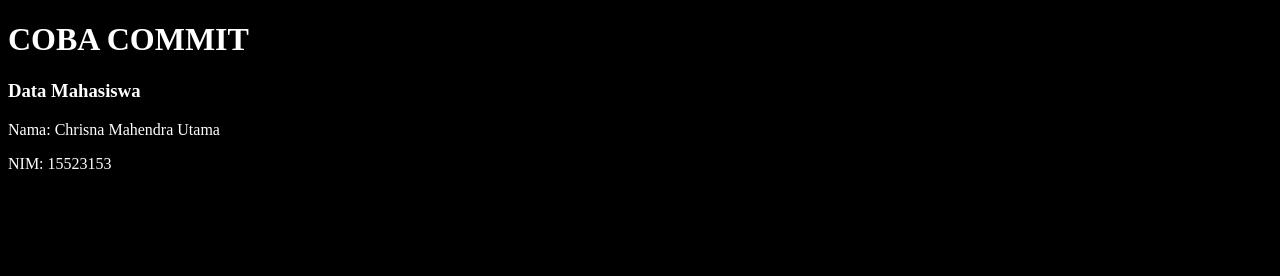
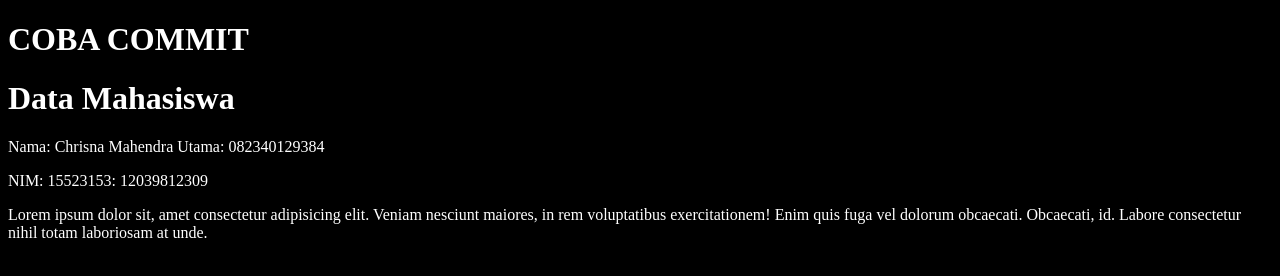
Before and after one commit to chrisna28/wpu-test-repo, a plain HTML site: page index.html in a window 1280 px wide. Drawn offline with Linux system fonts and the light colour scheme.

Commit message:
merubah dan menambah isi paragraf

```diff
--- a/index.html
+++ b/index.html
@@ -14,9 +14,11 @@
 <body>
     <h1>COBA COMMIT</h1>
 
-    <h3>Data Mahasiswa</h3>
-    <p>Nama: Chrisna Mahendra Utama</p>
-    <p>NIM: 15523153</p>
+    <h1>Data Mahasiswa</h1>
+    <p>Nama: Chrisna Mahendra Utama: 082340129384</p>
+    <p>NIM: 15523153: 12039812309</p>
+
+    <p>Lorem ipsum dolor sit, amet consectetur adipisicing elit. Veniam nesciunt maiores, in rem voluptatibus exercitationem! Enim quis fuga vel dolorum obcaecati. Obcaecati, id. Labore consectetur nihil totam laboriosam at unde.</p>
 
     <script src="script.js"></script>
 </body>
```
